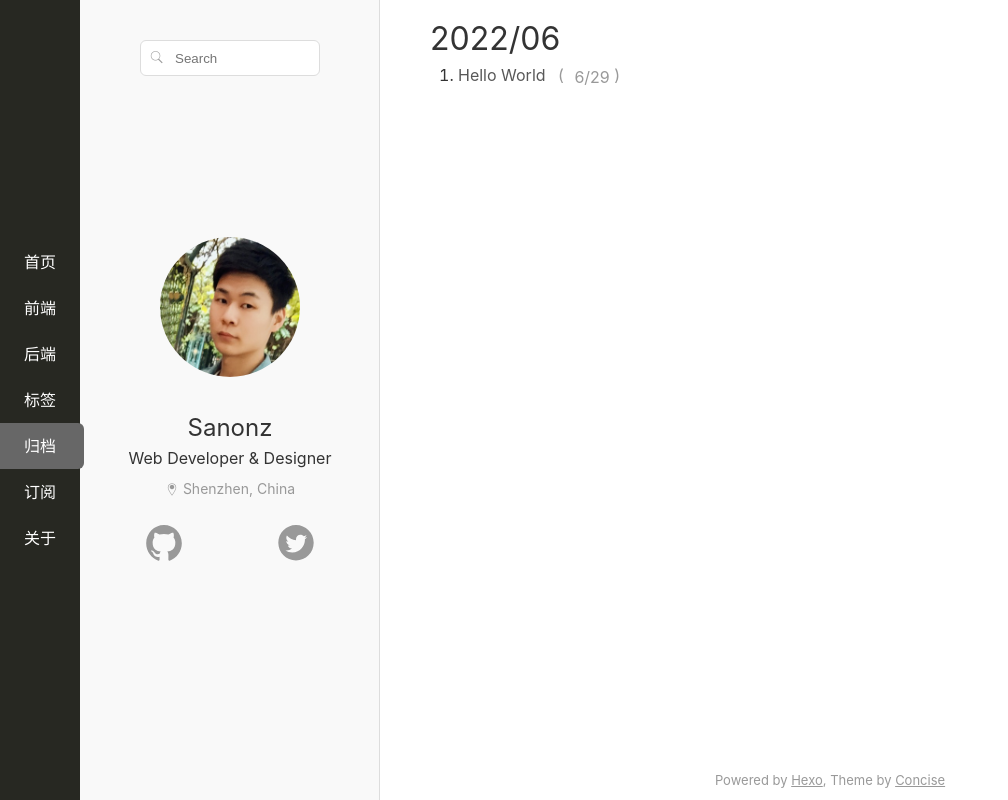
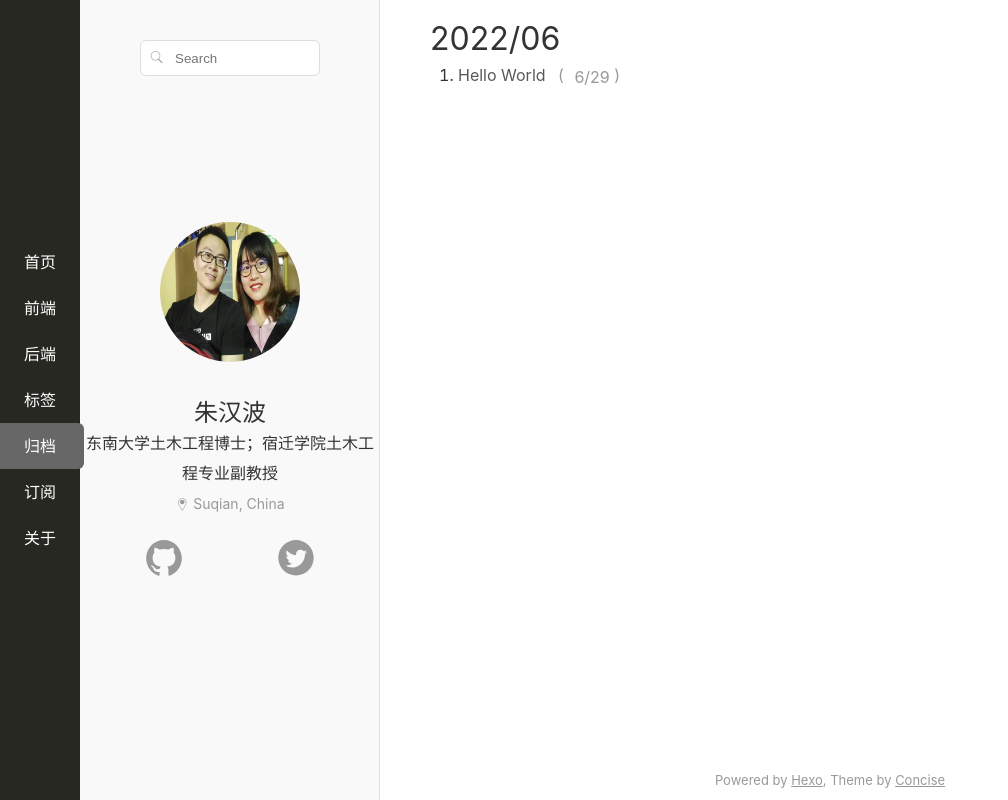
Before and after one commit to zhubobo891111/zhubobo891111.github.io, a plain HTML site: page archives/2022/06/index.html in a window 1280 px wide. Shown: the whole page, without its empty margins (0-1008 px from the left). Drawn offline with nearby package versions, Linux system fonts and the light colour scheme; files whose address does not match are found by name.

Commit message:
Site updated: 2022-06-30 01:52:50

```diff
--- a/2022/06/29/hello-world/index.html
+++ b/2022/06/29/hello-world/index.html
@@ -18,7 +18,7 @@
     <link rel="alternate" href="/atom.xml" title="Hexo" type="application/atom+xml">
 
 
-    <link rel="icon" href="/images/favicon.ico">
+    <link rel="icon" href="/images/%E5%AA%B3%E5%A6%87%E5%AE%9D%E8%B4%9D.ico">
 
 
     <style type="text/css">
--- a/archives/2022/06/index.html
+++ b/archives/2022/06/index.html
@@ -18,7 +18,7 @@
     <link rel="alternate" href="/atom.xml" title="Hexo" type="application/atom+xml">
 
 
-    <link rel="icon" href="/images/favicon.ico">
+    <link rel="icon" href="/images/%E5%AA%B3%E5%A6%87%E5%AE%9D%E8%B4%9D.ico">
 
 
     <style type="text/css">
@@ -96,15 +96,15 @@
 
             <div class="author-avatar">
                 <a href="/">
-                    <img src="/images/avatar.jpg" title="Sanonz">
+                    <img src="/images/%E5%B0%81%E9%9D%A2%E7%85%A7%E7%89%87.jpg" title="朱汉波">
                 </a>
             </div>
 
-            <div class="author-name">Sanonz</div>
-            <div class="author-work">Web Developer &amp; Designer</div>
+            <div class="author-name">朱汉波</div>
+            <div class="author-work">东南大学土木工程博士；宿迁学院土木工程专业副教授</div>
             <div class="author-location">
                 <i class="icon-location vm"></i>
-                <span class="vm">Shenzhen, China</span>
+                <span class="vm">Suqian, China</span>
             </div>
 
             <div class="author-thread-wrap">
```
Also changed, not shown: archives/2022/index.html (+5 -5 lines), archives/index.html (+5 -5 lines), index.html (+5 -5 lines), images/媳妇宝贝.ico (added), images/封面照片.jpg (added), 1 other file.
